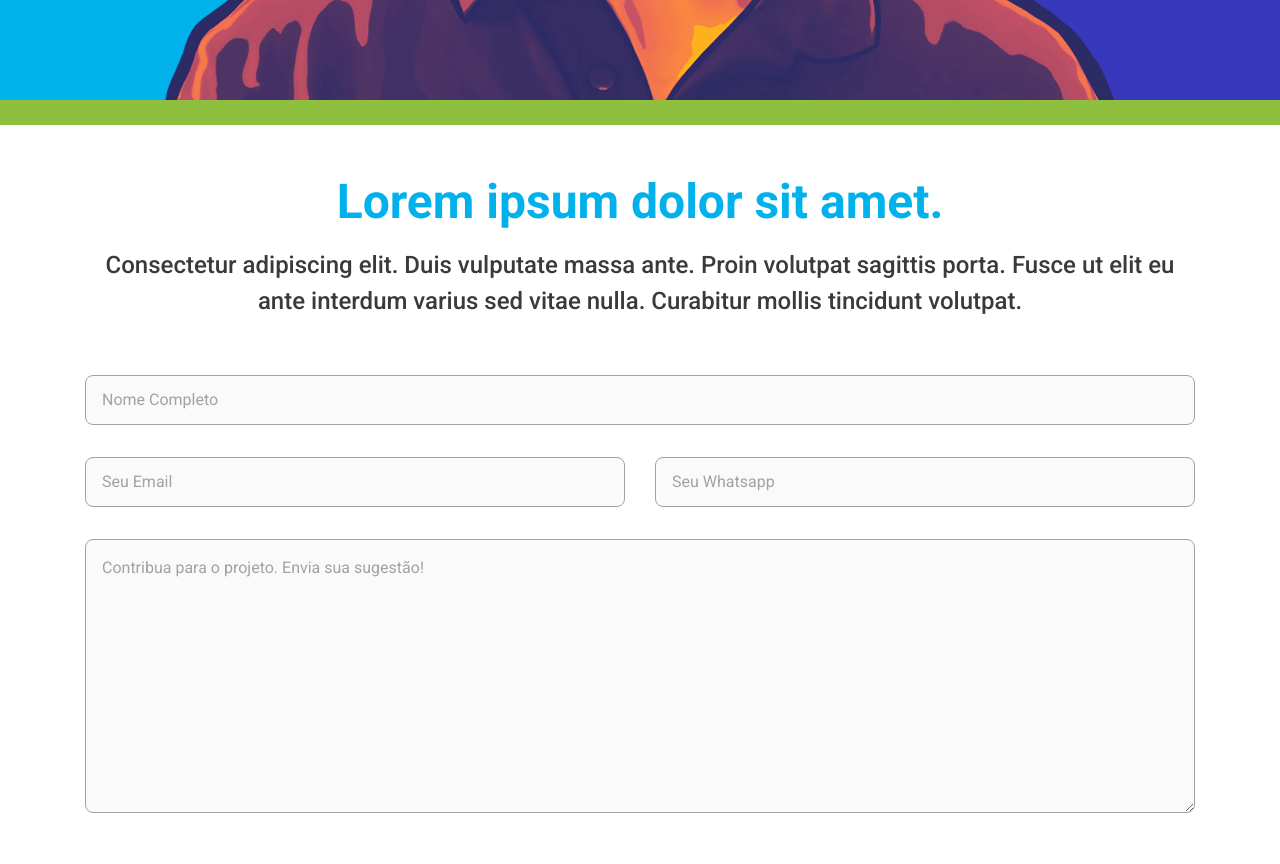
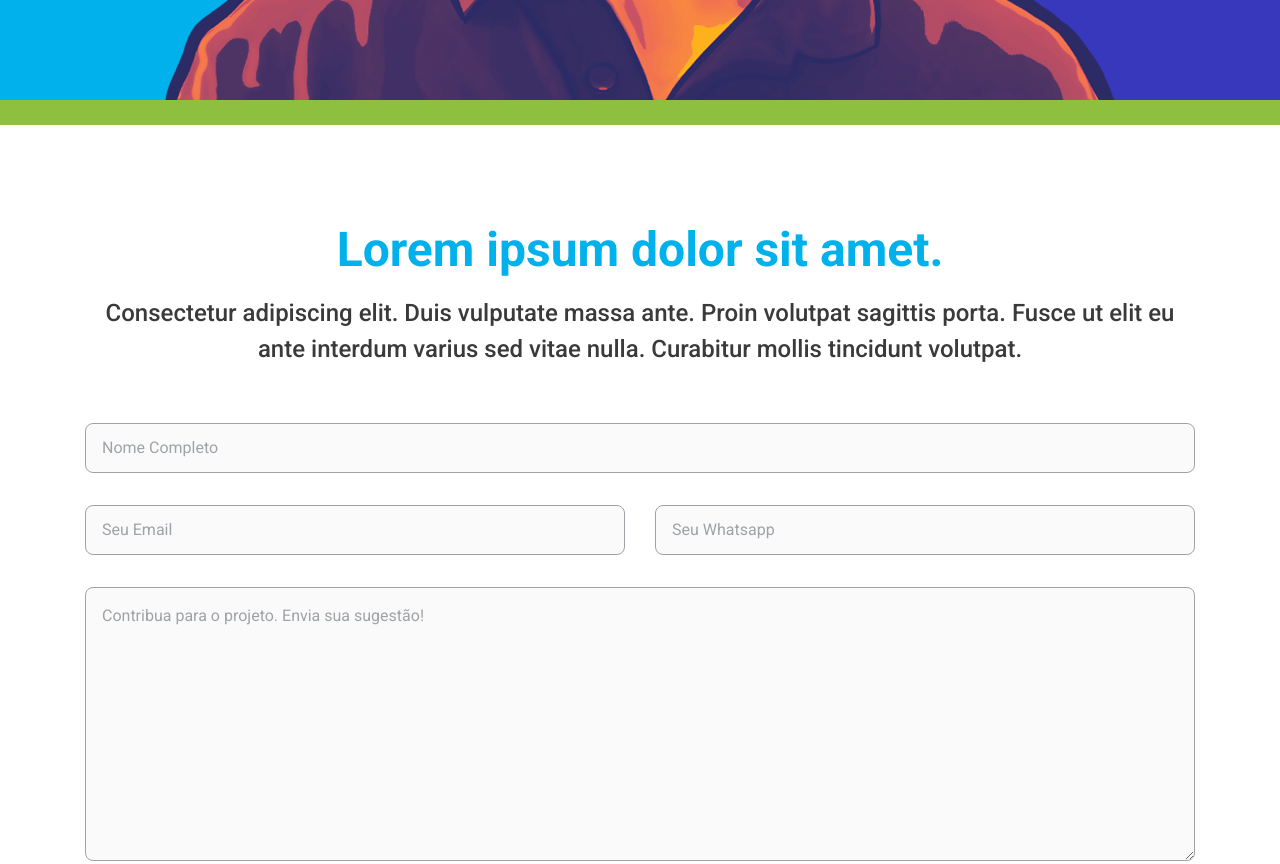
Before and after one commit to JoeKyy/44, a website: page app/index.html in a window 1280 px wide. Shown: the part 700-1564 px from the top of the page. Drawn offline with nearby package versions, Linux system fonts and the light colour scheme.

Commit message:
corrigindo o espaçamento do form

```diff
--- a/app/assets/scss/elements/_section.scss
+++ b/app/assets/scss/elements/_section.scss
@@ -54,6 +54,8 @@ section {
     }
 
     &.form {
+        padding: space(gg) 0;
+
         h2 {
             @include font(bold);
 
```
Also changed, not shown: app/assets/css/style.css, app/assets/css/style.min.css.
